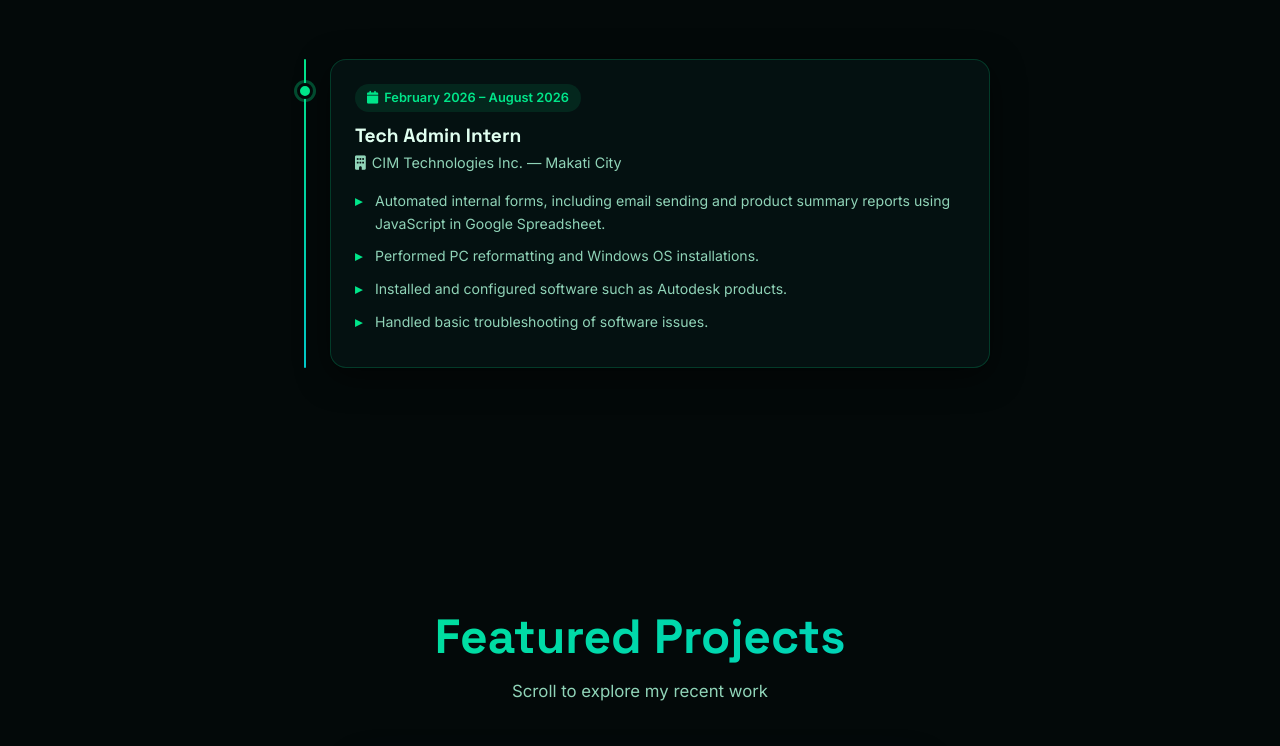
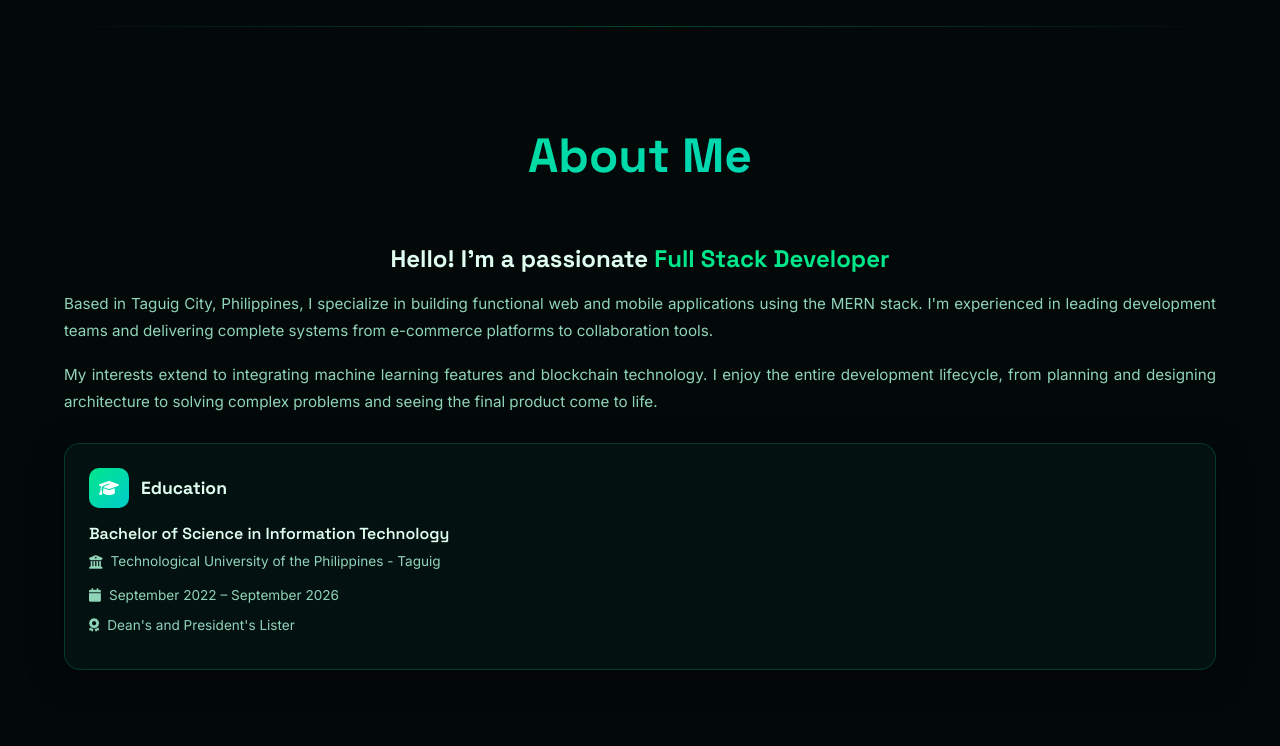
Before and after one commit to cbsdan/my-portfolio, a React (Vite) app: page / in a window 1280 px wide. Shown: the part 1740-2486 px from the top of the page. Built offline with nearby package versions, Linux system fonts and the light colour scheme.

Commit message:
update portfolio design

```diff
--- a/src/App.css
+++ b/src/App.css
@@ -38,6 +38,24 @@
 }
 
 /* ---- Section Common ---- */
+.section-divider {
+  border: 0;
+  height: 1px;
+  max-width: 1200px;
+  margin: 0 auto;
+  background: linear-gradient(
+    90deg,
+    transparent 0%,
+    var(--border-subtle) 15%,
+    rgba(var(--primary-rgb), 0.35) 50%,
+    var(--border-subtle) 85%,
+    transparent 100%
+  );
+  opacity: 0.8;
+  position: relative;
+  z-index: 1;
+}
+
 .section-header {
   text-align: center;
   margin-bottom: 60px;
@@ -2202,8 +2220,6 @@
 /* Primary Trigger Card */
 .message-trigger-card {
   cursor: pointer;
-  border: 1px solid rgba(139, 92, 246, 0.35);
-  background: rgba(139, 92, 246, 0.08);
 }
 
 .message-trigger-card:hover {
--- a/src/App.jsx
+++ b/src/App.jsx
@@ -50,10 +50,15 @@ function App() {
         <Navbar activeSection={activeSection} setActiveSection={setActiveSection} />
         <main className="main-content">
           <Hero />
+          <hr className="section-divider" />
+          <Projects />
+          <hr className="section-divider" />
           <About />
+          <hr className="section-divider" />
           <Experience />
-          <Projects />
+          <hr className="section-divider" />
           <Skills />
+          <hr className="section-divider" />
           <Contact />
         </main>
         <footer className="footer">
--- a/src/components/Navbar.jsx
+++ b/src/components/Navbar.jsx
@@ -23,9 +23,9 @@ const Navbar = ({ activeSection, setActiveSection }) => {
 
   const navItems = [
     { id: 'hero', label: 'Home' },
+    { id: 'projects', label: 'Projects' },
     { id: 'about', label: 'About' },
     { id: 'experience', label: 'Experience' },
-    { id: 'projects', label: 'Projects' },
     { id: 'skills', label: 'Skills' },
     { id: 'contact', label: 'Contact' },
   ]
```
